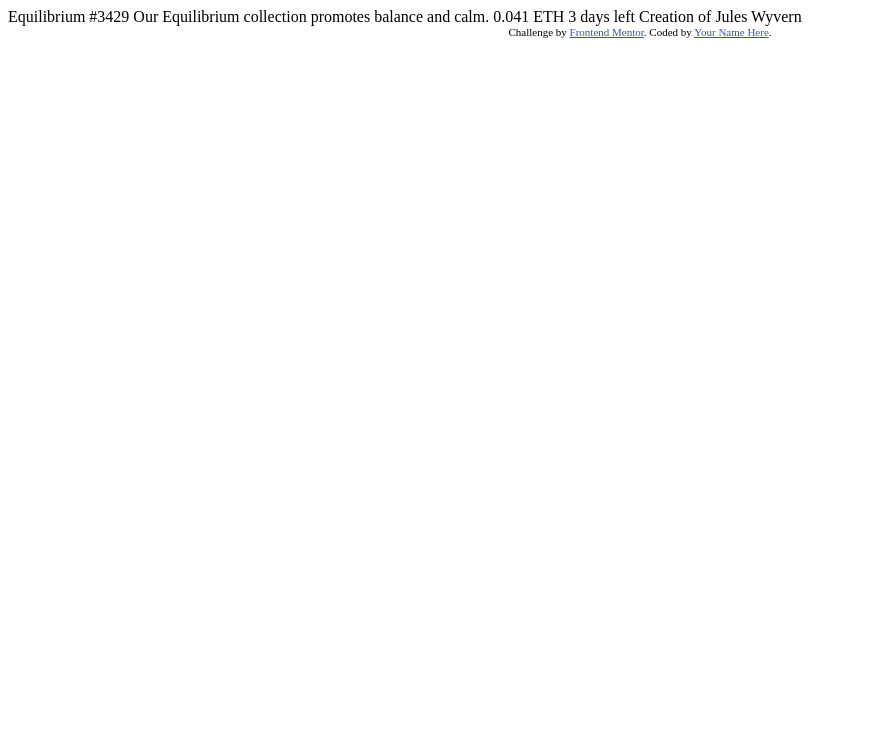
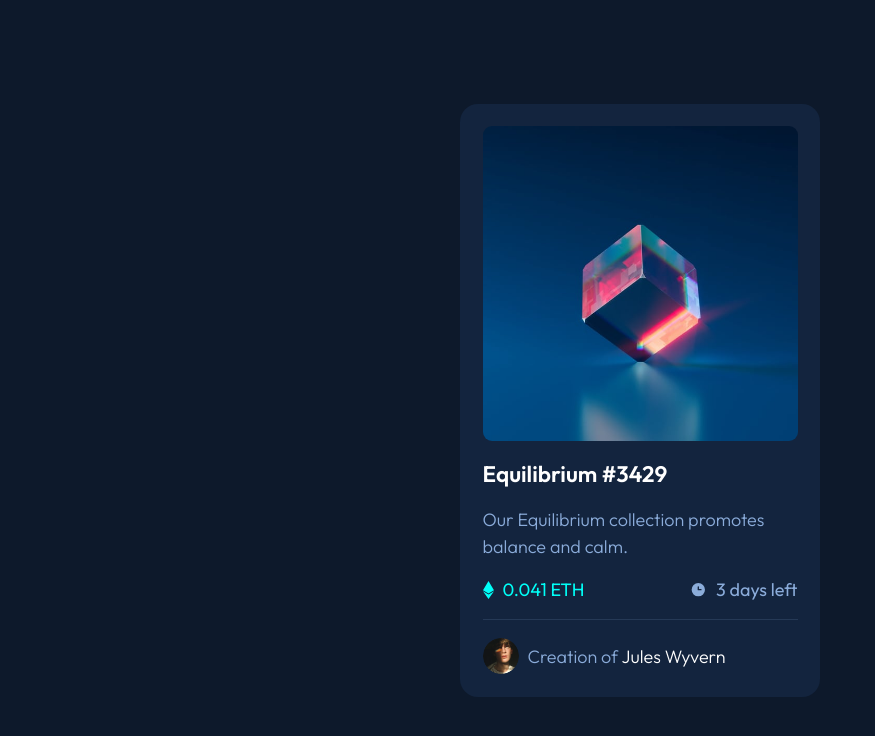
Before and after one commit to mreed4/nft-preview-card, a plain HTML site: page index.html in a window 1280 px wide. Shown: the whole page, without its empty margins (0-875 px from the left). Drawn offline with Linux system fonts and the light colour scheme.

Commit message:
Complete

```diff
--- a/index.html
+++ b/index.html
@@ -1,33 +1,33 @@
 <!DOCTYPE html>
 <html lang="en">
   <head>
-  <meta charset="UTF-8">
-  <meta name="viewport" content="width=device-width, initial-scale=1.0"> <!-- displays site properly based on user's device -->
+    <meta charset="UTF-8" />
+    <meta name="viewport" content="width=device-width, initial-scale=1.0" />
+    <!-- displays site properly based on user's device -->
 
-  <link rel="icon" type="image/png" sizes="32x32" href="./images/favicon-32x32.png">
+    <link rel="icon" type="image/png" sizes="32x32" href="./images/favicon-32x32.png" />
+    <link rel="stylesheet" href="./styles.css" />
 
     <title>Frontend Mentor | NFT preview card component</title>
-
-  <!-- Feel free to remove these styles or customise in your own stylesheet 👍 -->
-  <style>
-    .attribution { font-size: 11px; text-align: center; }
-    .attribution a { color: hsl(228, 45%, 44%); }
-  </style>
   </head>
   <body>
-
-  Equilibrium #3429
-
-  Our Equilibrium collection promotes balance and calm.
-
-  0.041 ETH
-  3 days left
-
-  Creation of Jules Wyvern
-
-  <div class="attribution">
-    Challenge by <a href="https://www.frontendmentor.io?ref=challenge" target="_blank">Frontend Mentor</a>.
-    Coded by <a href="#">Your Name Here</a>.
+    <div class="container">
+      <div class="image-container">
+        <img src="./images/image-equilibrium.jpg" alt="Equilibrium" class="equilibrium-image" />
+        <div class="hover-div">
+          <img src="./images/icon-view.svg" alt="Eye" />
+        </div>
+      </div>
+      <h1><a href="https://www.youtube.com/watch?v=E4WlUXrJgy4">Equilibrium #3429</a></h1>
+      <p>Our Equilibrium collection promotes balance and calm.</p>
+      <div class="ethereum">
+        <span class="eth"><img src="./images/icon-ethereum.svg" alt="ETH Icon" class="eth-icon" />0.041 ETH</span>
+        <span><img src="./images/icon-clock.svg" alt="Time left" class="clock-icon" />3 days left</span>
+      </div>
+      <div class="created-by">
+        <img src="./images/image-avatar.png" alt="User" class="avatar" />
+        <span>Creation of <a href="https://www.youtube.com/watch?v=E4WlUXrJgy4">Jules Wyvern</a></span>
+      </div>
     </div>
   </body>
 </html>
--- /dev/null
+++ b/styles.css
@@ -0,0 +1,144 @@
+@import url("https://fonts.googleapis.com/css2?family=Outfit:wght@300;400;600&display=swap");
+
+:root {
+  font-family: "Outfit", sans-serif;
+  font-size: 18px;
+  font-weight: 300;
+
+  /* Primary colors */
+  --soft-blue: hsl(215, 51%, 70%);
+  --cyan: hsl(178, 100%, 50%);
+
+  /* Neutral colors */
+  --very-dark-blue-main: hsl(217, 54%, 11%);
+  --very-dark-blue-card: hsl(216, 53%, 16%);
+  --very-dark-blue-line: hsl(215, 32%, 27%);
+  --white: hsl(0, 0%, 100%);
+
+  /* Windows Power Toys Color Picker */
+  --light-blue: hsl(215, 51%, 70%);
+
+  background-color: var(--very-dark-blue-main);
+  color: var(--light-blue);
+}
+
+* {
+  box-sizing: border-box;
+  margin: 0;
+  padding: 0;
+}
+
+a {
+  text-decoration: none;
+  color: inherit;
+}
+
+a:hover {
+  color: var(--cyan) !important;
+}
+
+body {
+  display: flex;
+  justify-content: center;
+  align-items: center;
+  height: 100vh;
+}
+
+h1 {
+  font-size: 1.75rem;
+  font-weight: 600;
+  color: var(--white);
+  margin-bottom: 1rem;
+  margin: 1rem 0;
+  font-size: 1.25rem;
+}
+
+p {
+  line-height: 1.5;
+}
+
+img {
+  display: block;
+}
+
+.container {
+  margin: auto;
+  width: 20rem;
+  background-color: var(--very-dark-blue-card);
+  padding: 1.25rem;
+  border-radius: 1rem;
+}
+
+.ethereum {
+  display: flex;
+  font-weight: 400;
+  justify-content: space-between;
+  align-items: center;
+  margin-bottom: 1rem;
+  margin: 1rem 0;
+  padding-bottom: 1rem;
+  border-bottom: 1px solid hsla(215, 51%, 70%, 0.15);
+}
+
+.eth {
+  color: var(--cyan);
+}
+
+.ethereum > span {
+  display: flex;
+  align-items: center;
+}
+
+.image-container {
+  position: relative;
+  overflow: hidden;
+  border-radius: 0.5rem;
+  cursor: pointer;
+}
+
+.equilibrium-image {
+  width: 100%;
+  height: 100%;
+  object-fit: cover;
+}
+
+.hover-div {
+  position: absolute;
+  top: 0;
+  left: 0;
+  width: 100%;
+  height: 100%;
+  opacity: 0;
+  display: flex;
+  justify-content: center;
+  align-items: center;
+  z-index: 2;
+  transition: opacity 300ms ease-in-out, background-color 150ms ease-in-out;
+}
+
+.image-container:hover .hover-div {
+  opacity: 1;
+  background-color: hsla(178, 100%, 50%, 0.5);
+}
+
+.eth-icon,
+.clock-icon {
+  margin-right: 0.5rem;
+}
+
+.created-by {
+  display: flex;
+  justify-content: flex-start;
+  align-items: center;
+}
+
+.created-by a {
+  color: var(--white);
+}
+
+.avatar {
+  width: 2rem;
+  height: 2rem;
+  border-radius: 50%;
+  margin-right: 0.5rem;
+}
```
Lines whose indentation alone changed are shown as unchanged.
